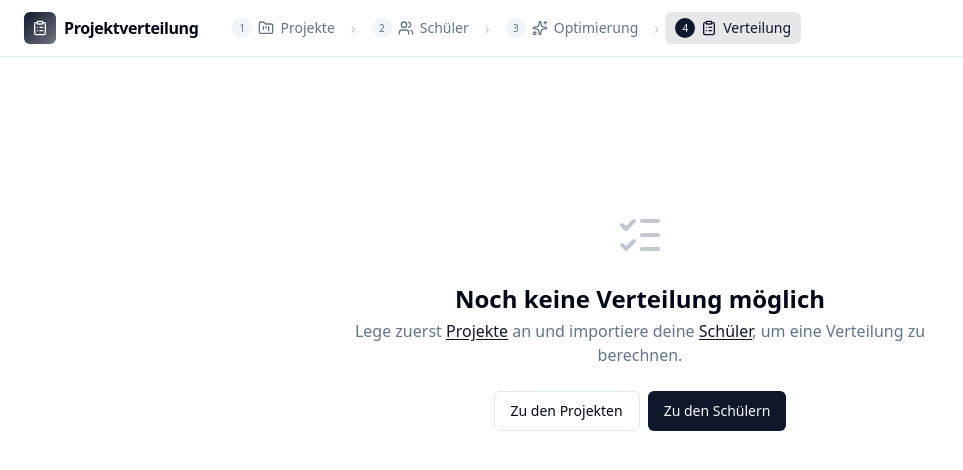
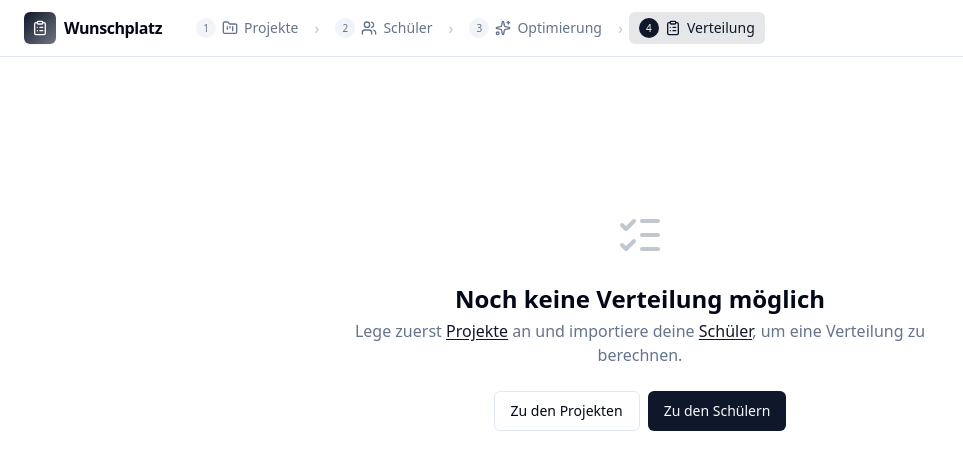
Before and after one commit to smart-byte/wunschplatz, a React (Vite) app: page /distribution in a window 1280 px wide. Shown: the top 470 px of the page, without its empty margins (0-963 px from the left). Built offline with nearby package versions, Linux system fonts and the light colour scheme.

Commit message:
feat(brand): rebrand to Wunschplatz

```diff
--- a/index.html
+++ b/index.html
@@ -4,7 +4,8 @@
     <meta charset="UTF-8" />
     <link rel="icon" type="image/svg+xml" href="/vite.svg" />
     <meta name="viewport" content="width=device-width, initial-scale=1.0" />
-    <title>Projektverteilung</title>
+    <title>Wunschplatz</title>
+    <meta name="description" content="Wunschplatz — optimale Verteilung von Schülern auf Projekte basierend auf ihren Wünschen." />
   </head>
   <body>
     <div id="root"></div>
--- a/package.json
+++ b/package.json
@@ -1,5 +1,5 @@
 {
-  "name": "projektverteilung",
+  "name": "wunschplatz",
   "version": "1.0.0",
   "type": "module",
   "main": "index.js",
--- a/src/components/layout/Nav.tsx
+++ b/src/components/layout/Nav.tsx
@@ -21,7 +21,7 @@ export function Nav() {
             <ClipboardList className="size-4" />
           </div>
           <span className="font-semibold tracking-tight hidden sm:inline">
-            Projektverteilung
+            Wunschplatz
           </span>
         </NavLink>
 
--- a/src/pages/DistributionPage.tsx
+++ b/src/pages/DistributionPage.tsx
@@ -59,7 +59,7 @@ export default function DistributionPage() {
       .replace(/ä/g, 'ae').replace(/ö/g, 'oe').replace(/ü/g, 'ue').replace(/ß/g, 'ss')
       .replace(/[^a-z0-9]+/g, '-')
       .replace(/^-+|-+$/g, '');
-    writeFile(wb, `projektverteilung-${slug || 'verteilung'}-${date}.xlsx`);
+    writeFile(wb, `wunschplatz-${slug || 'verteilung'}-${date}.xlsx`);
     toast.success('Excel-Export gestartet');
   }
 
```
Also changed, not shown: 2 other files (tests, documents, lock files or other folders).
